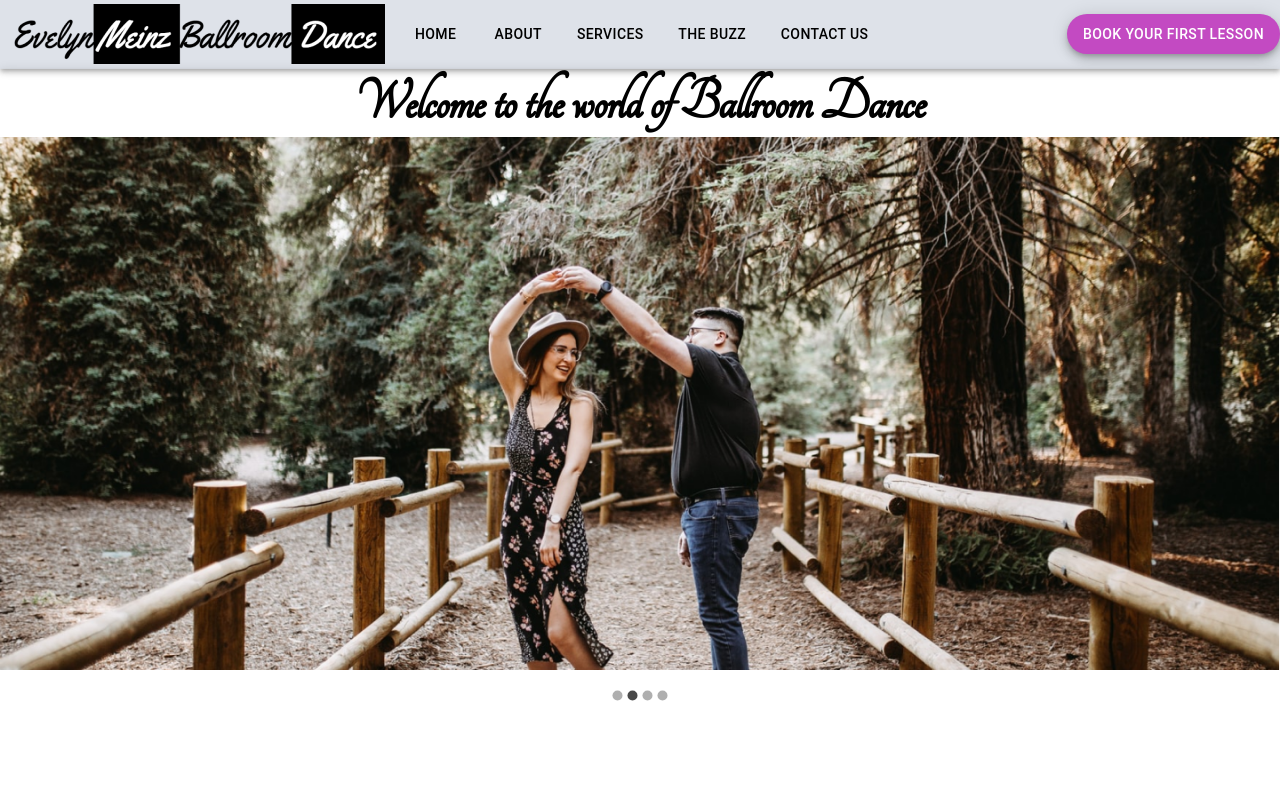
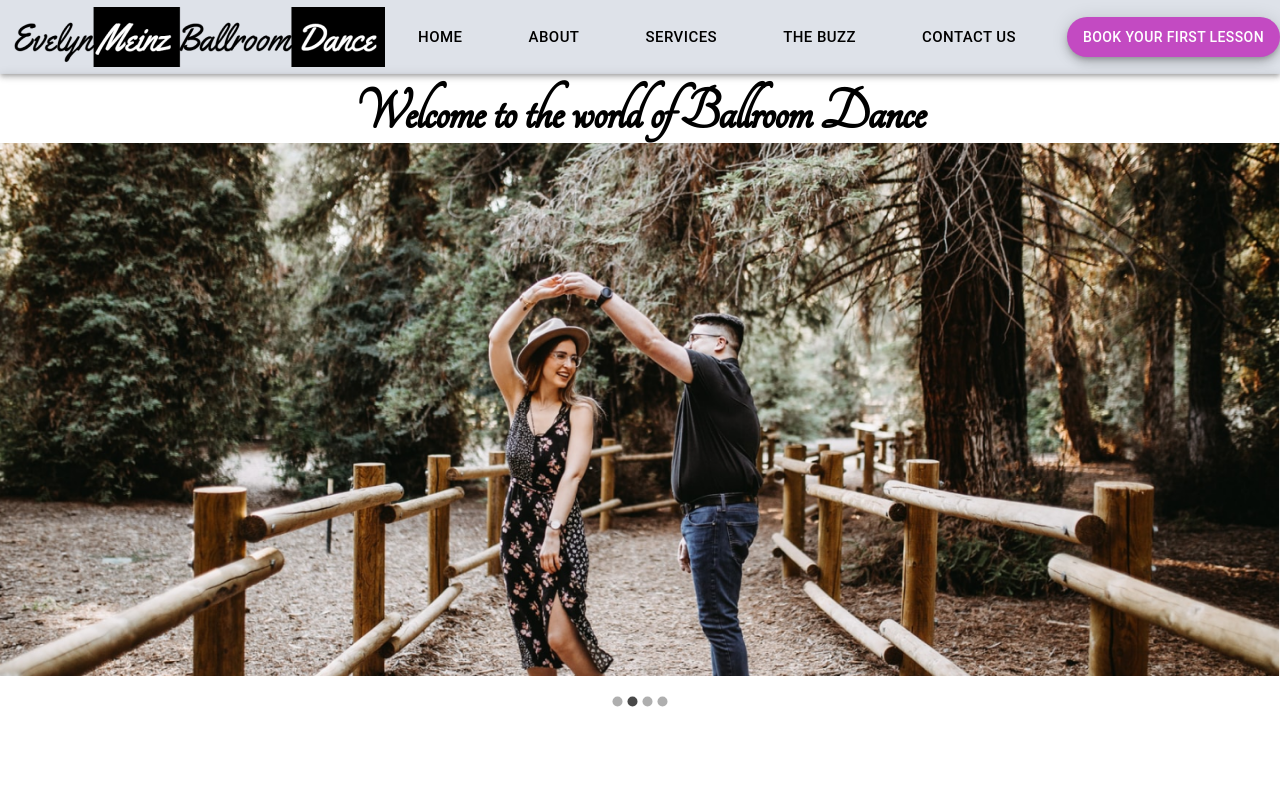
Before and after one commit to th2n10s4u/embd-website, a React (Create React App) app: page / in a window 1280 px wide. Shown: the top 796 px of the page. Built offline with nearby package versions, Linux system fonts and the light colour scheme.

Commit message:
Update Navbar.js
Added styling to Menu
Fixed Navbar spacing

```diff
--- a/src/assets/components/Navbar.js
+++ b/src/assets/components/Navbar.js
@@ -8,6 +8,7 @@ import {
   Menu,
   MenuItem,
   Fab,
+  Fade,
 } from "@mui/material";
 import NavigationIcon from "@mui/icons-material/Menu";
 import embdLogo from "../images/embd-logo-black.png";
@@ -79,11 +80,12 @@ const ResponsiveAppBar = () => {
               flexGrow: 1,
               flexDirection: "row",
               display: "flex",
-              justifyContent: "space-evenly",
+              justifyContent: "space-around",
             }}
           >
             {navMap.map((obj) => (
               <Button
+                size="large"
                 key={obj.name}
                 onClick={(event) => {
                   setAnchorElNav(event.currentTarget);
@@ -95,19 +97,34 @@ const ResponsiveAppBar = () => {
               </Button>
             ))}
             <Menu
+              minWidth="140px"
+              anchorOrigin={{
+                vertical: "bottom",
+                horizontal: "center",
+              }}
+              transformOrigin={{ vertical: "top", horizontal: "center" }}
+              size="large"
               anchorEl={anchorElNav}
               open={Boolean(anchorElNav)}
               onClose={handleCloseNavMenu}
+              TransitionComponent={Fade}
             >
               {subMenu.map((subObj) => {
-                return <MenuItem>{subObj.name}</MenuItem>;
+                return (
+                  <MenuItem
+                    sx={{ fontFamily: "Poppins", fontWeight: "500" }}
+                    size="large"
+                  >
+                    {subObj.name}
+                  </MenuItem>
+                );
               })}
             </Menu>
           </Box>
           <Box
             sx={{
               flexGrow: 0,
-              width: "385px",
+              width: "231px",
               justifyContent: "flex-end",
               display: "flex",
             }}
@@ -134,7 +151,7 @@ const ResponsiveAppBar = () => {
           sx={{ fontFamily: "tangerine", fontWeight: "600" }}
           align="center"
           variant="h2"
-          top="20px"
+          marginTop="8px"
         >
           Welcome to the world of Ballroom Dance
         </Typography>
@@ -144,3 +161,5 @@ const ResponsiveAppBar = () => {
 };
 export default ResponsiveAppBar;
 // TODO: Text black, background transparent, button grey/blue, link the nav buttons
+
+// Dropdown TODO: enable scroll if onClick is enabled
```
